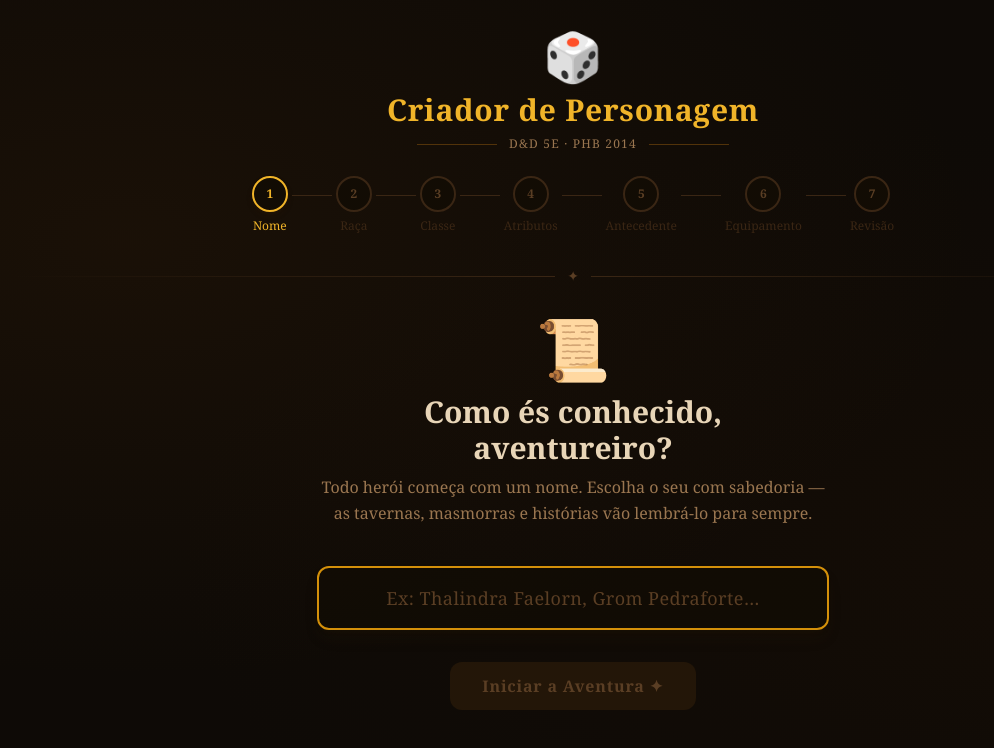
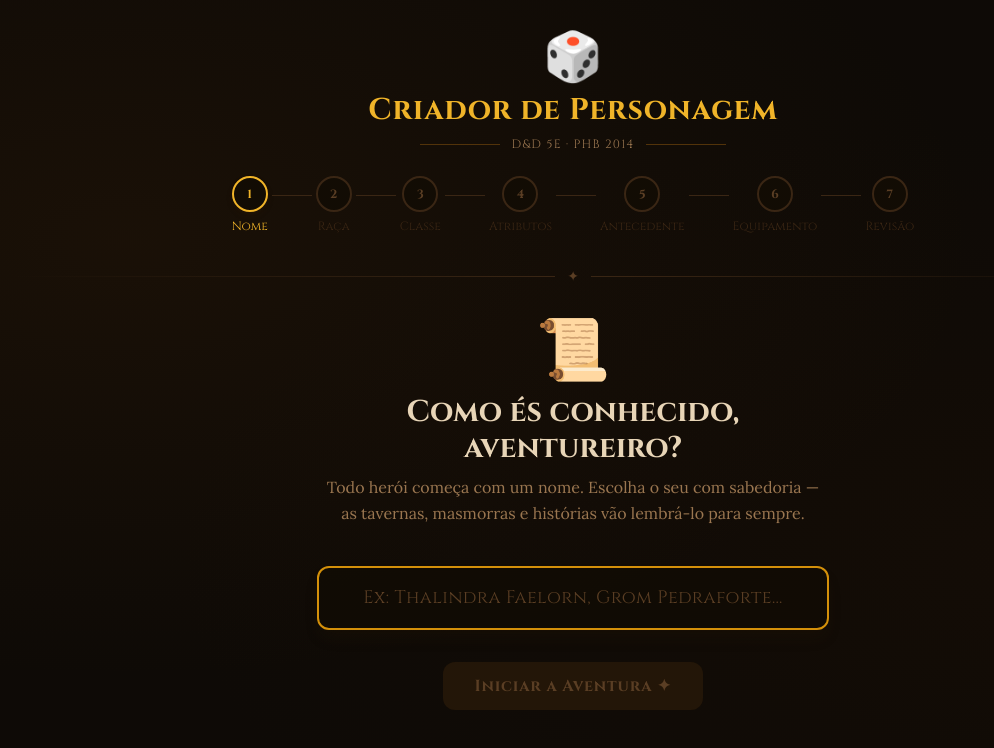
Before and after one commit to Jota-Pais/dnd-character-creator, a React (Vite) app: page / in a window 1280 px wide. Shown: the top 748 px of the page, without its empty margins (67-1061 px from the left). Built offline with nearby package versions, Linux system fonts and the light colour scheme.

Commit message:
feat: implement RaceStep component for character creation flow

```diff
--- a/src/App.tsx
+++ b/src/App.tsx
@@ -47,7 +47,7 @@ export default function App() {
           <div className="h-px flex-1 bg-gradient-to-l from-transparent to-parchment-800" />
         </div>
 
-        <main>
+        <main key={currentStep} className="animate-fade-in">
           {currentStep === 'name' && <NameStep />}
           {currentStep === 'race' && <RaceStep />}
           {currentStep === 'class' && <ClassStep />}
--- a/src/components/steps/RaceStep.tsx
+++ b/src/components/steps/RaceStep.tsx
@@ -55,7 +55,7 @@ export function RaceStep() {
       {/* ── Grade de raças ── */}
       <div className="lg:w-1/2 xl:w-3/5">
         <h2 className="font-fantasy text-2xl font-bold text-parchment-200 mb-1">
-          De que estirpe és tu?
+          Qual é a sua Raça?
         </h2>
         <p className="text-parchment-500 text-sm mb-5">
           Sua raça molda sua origem, seus instintos e os dons que carrega desde o nascimento.
--- a/src/index.css
+++ b/src/index.css
@@ -1,5 +1,5 @@
+@import url('https://fonts.googleapis.com/css2?family=Cinzel:wght@400;600;700;900&family=Lora:ital,wght@0,400;0,500;0,600;0,700;1,400;1,500&display=swap');
 @import "tailwindcss";
-@import url('https://fonts.googleapis.com/css2?family=Cinzel:wght@400;600;700;900&family=Lora:ital,wght@0,400;0,500;0,600;0,700;1,400;1,500&display=swap');
 
 @theme {
   --font-fantasy: 'Cinzel', 'Georgia', serif;
@@ -65,4 +65,33 @@
     scrollbar-width: thin;
     scrollbar-color: var(--color-gold-700) var(--color-parchment-900);
   }
+
+  /* Custom Text Selection */
+  ::selection {
+    background-color: var(--color-gold-800);
+    color: var(--color-parchment-100);
+  }
+
+  /* Premium Focus Outlines (Accessibility without breaking theme) */
+  *:focus-visible {
+    outline: 2px solid var(--color-gold-500);
+    outline-offset: 2px;
+  }
 }
+
+@layer utilities {
+  .animate-fade-in {
+    animation: fadeIn 0.4s ease-out forwards;
+  }
+
+  @keyframes fadeIn {
+    from {
+      opacity: 0;
+      transform: translateY(10px);
+    }
+    to {
+      opacity: 1;
+      transform: translateY(0);
+    }
+  }
+}
```
